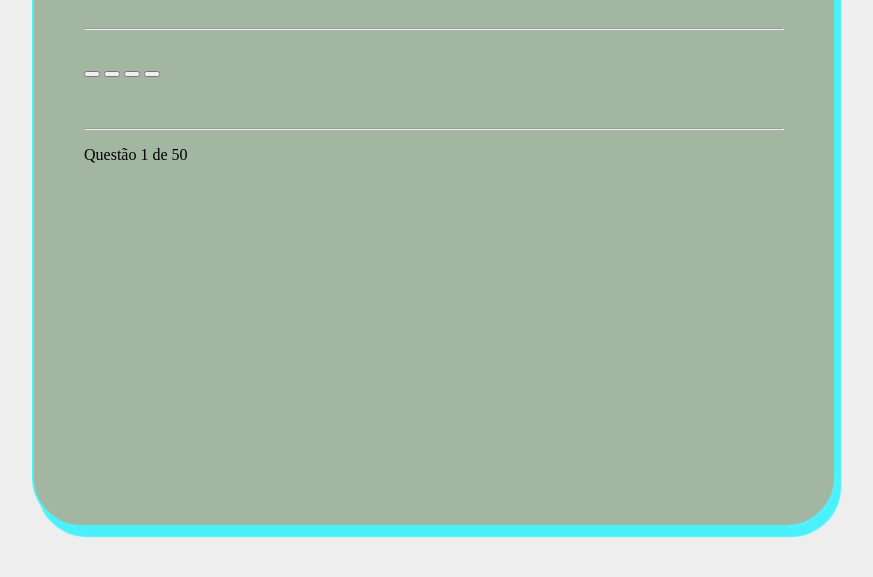
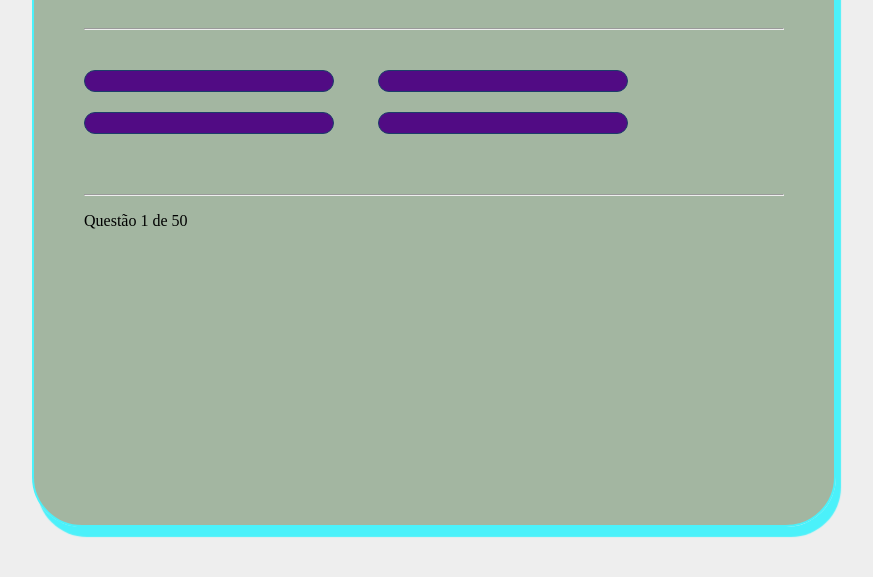
Before and after one commit to MQJogos/QUIZ-SEM-FIM, a plain HTML site: page index.html in a window 1280 px wide. Shown: the part 145-722 px from the top of the page, without its empty margins (206-1079 px from the left). Drawn offline with Linux system fonts and the light colour scheme.

Commit message:
Update style.css

```diff
--- a/css/style.css
+++ b/css/style.css
@@ -44,3 +44,15 @@ body
 {
   margin-top: 30px;
 }
+
+#bt0,#bt1,#bt2,#bt3
+{
+  background-color:#510b84;
+  width:250px;
+  font-size:20px;
+  color:#fff;
+  border: 1px solid #1D3C6A;
+  border-radius: 50px;
+  margin: 10px 40px 10px 0px;
+  padding:10px 10px;
+}
```
